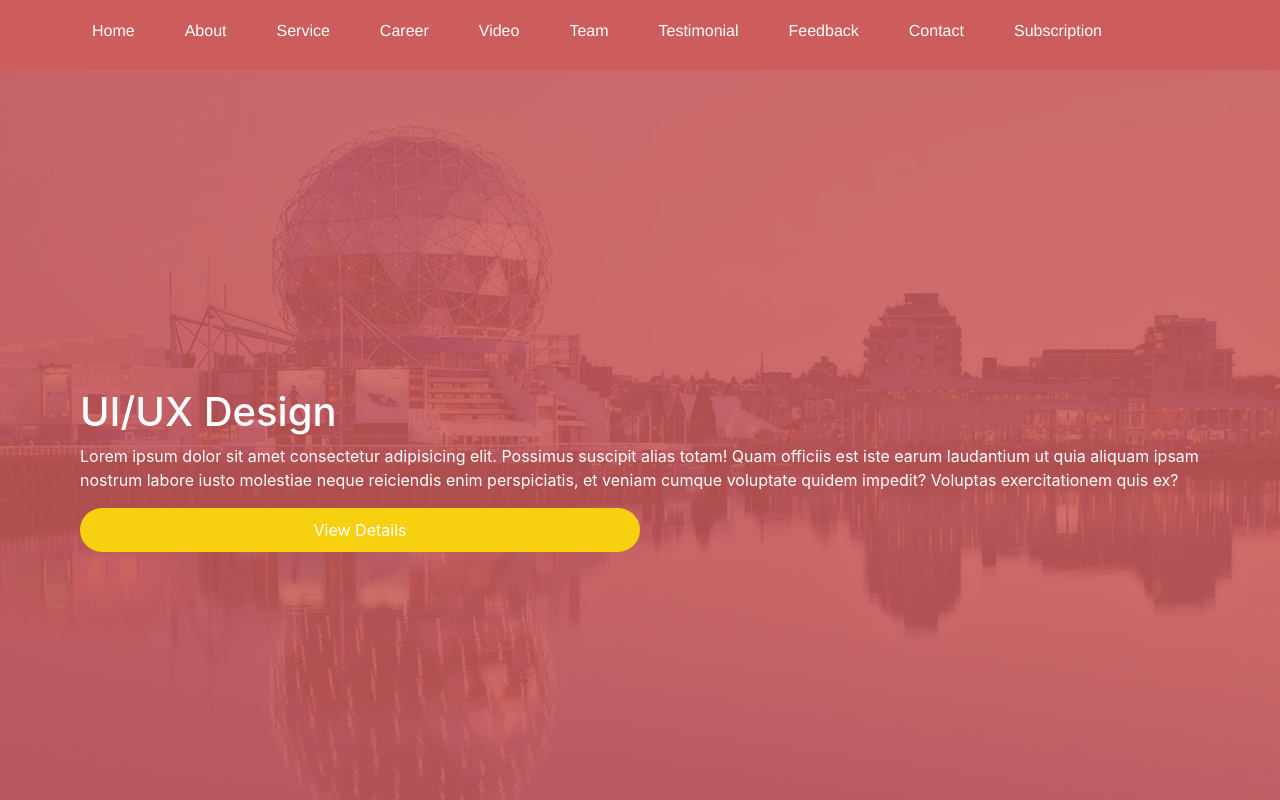
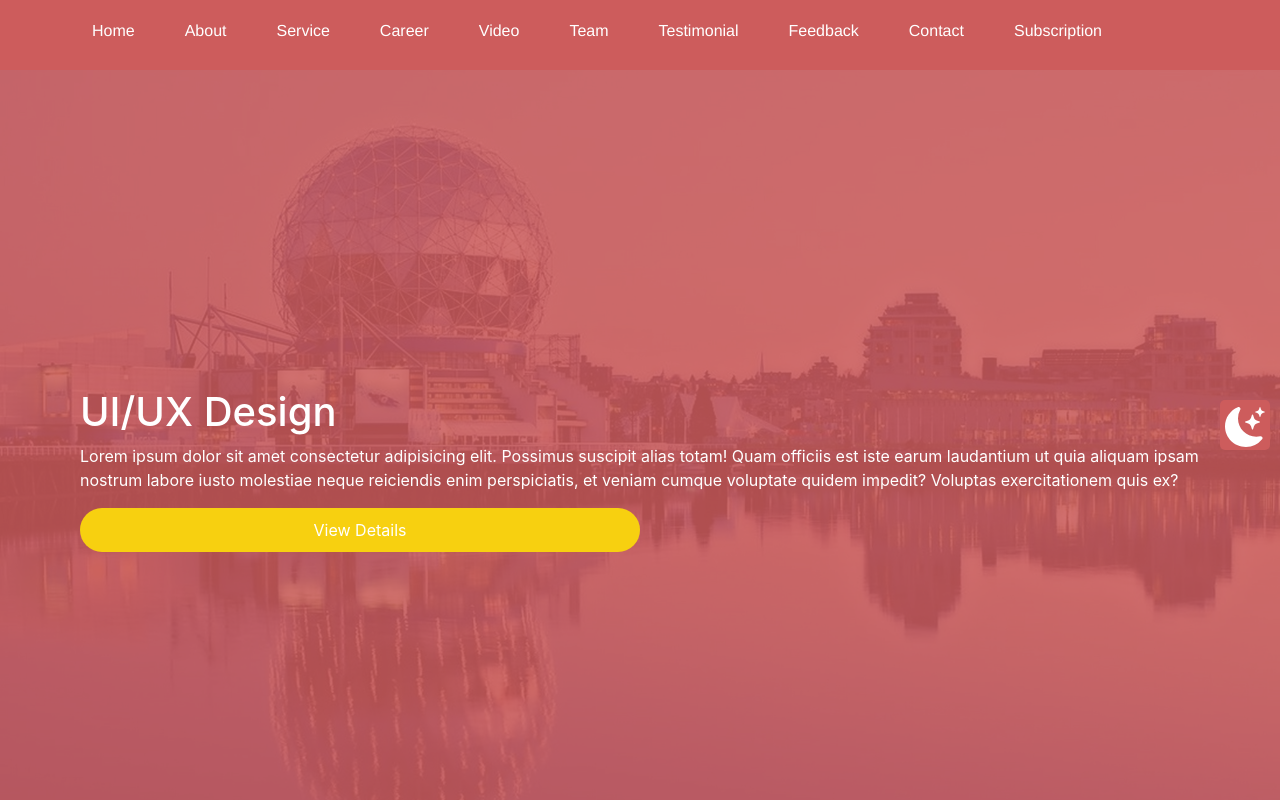
Before and after one commit to Rauf-pro/React-Company-Website, a React (Create React App) app: page / in a window 1280 px wide. Shown: the top 800 px of the page. Built offline with nearby package versions, Linux system fonts and the light colour scheme; no server answers.

Commit message:
Dark Theme Options

```diff
--- a/src/App.css
+++ b/src/App.css
@@ -13,3 +13,6 @@
   background-color: #720ba9;
 
 }
+#dark{
+  background-color: #46045e;
+}
--- a/src/App.js
+++ b/src/App.js
@@ -27,7 +27,7 @@ const App = () => {
     <ThemeContext.Provider value={{ theme, handleChangeTeam }}>
       <Navbar />
       <NavbarMobileView />
-      <Home />
+      <Home theme={theme} handleChangeTeam={handleChangeTeam}/>
       <div className="main-theme-compo" id={theme}>
         <About />
         <Service />
--- a/src/components/Home/Home.js
+++ b/src/components/Home/Home.js
@@ -2,10 +2,22 @@ import React from "react";
 import "./home.css";
 import Typewriter from "typewriter-effect";
 import Fade from "react-reveal/Fade";
+import { BsMoonStarsFill, BsFillSunFill } from "react-icons/bs";
 
-const Home = () => {
+const Home = ({ theme, handleChangeTeam }) => {
   return (
     <div className="container-fluid home" id="home">
+      <div className="theme-change" onClick={() => handleChangeTeam()}>
+        {theme === "light" ? (
+          <p>
+            <BsMoonStarsFill size={40} />
+          </p>
+        ) : (
+          <p>
+            <BsFillSunFill size={40} />
+          </p>
+        )}
+      </div>
       <Fade left>
         <div className="container home-content">
           <h1>
--- a/src/components/Home/home.css
+++ b/src/components/Home/home.css
@@ -38,3 +38,19 @@
   color: black;
   transition-duration: 1s;
 }
+.theme-change{
+    justify-content: center;
+    height: 50px;
+    width: 50px;
+    background-color: #cd5c5c;
+    right: 0;
+    margin-right: 10px;
+    text-align: center;
+    vertical-align: middle;
+    line-height: 50px;
+    position: fixed;
+    top: 50%;
+    border-radius: 5px;
+    z-index: 1;
+    cursor: pointer;
+}
```
